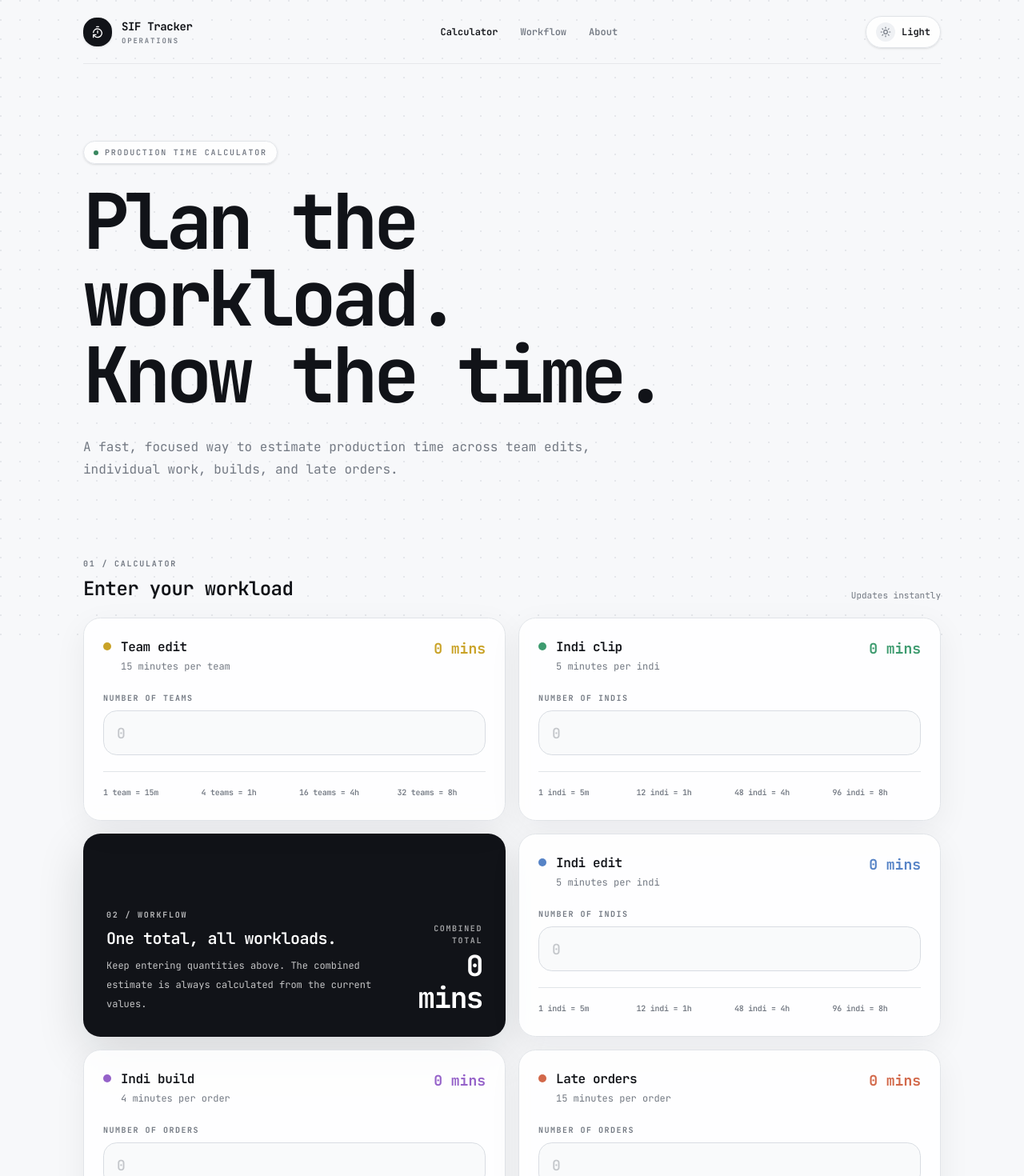
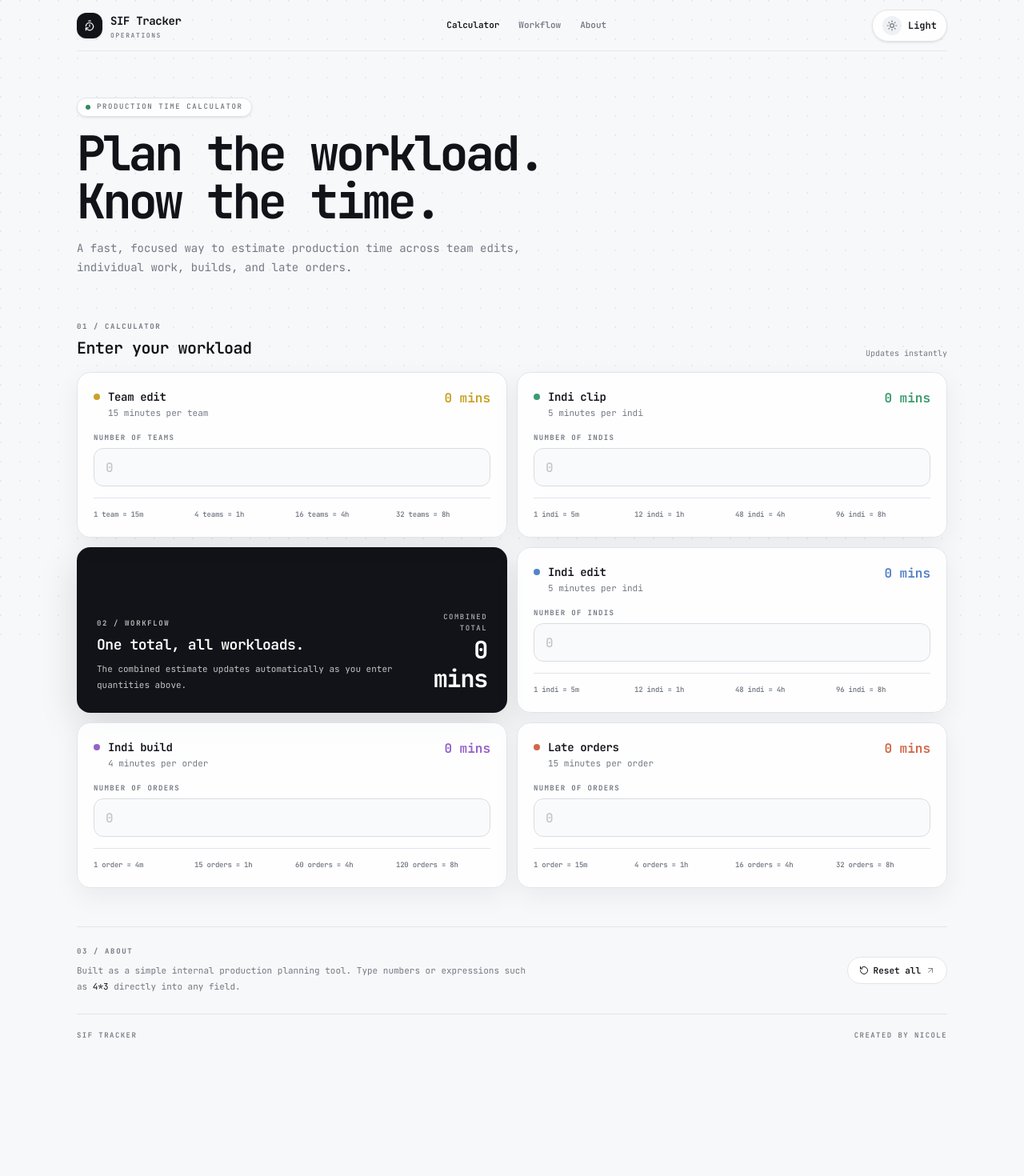
Before and after one commit to nicolelodeontv/siftracker, a Next.js app: page / in a window 1280 px wide. Shown: the top 1470 px of the page at 80% size. After the commit the page ends 1353 px from the top, so only its background shows below. Built offline with nearby package versions, Linux system fonts and the light colour scheme.

Commit message:
Tighten SIF Tracker spacing and proportions

```diff
--- a/app/page.tsx
+++ b/app/page.tsx
@@ -14,46 +14,11 @@ type Workload = {
 }
 
 const workloads: Workload[] = [
-  {
-    id: 'teamEdit',
-    label: 'Team edit',
-    unit: 'teams',
-    minutesPerUnit: 15,
-    accent: 'var(--chart-1)',
-    examples: ['1 team = 15m', '4 teams = 1h', '16 teams = 4h', '32 teams = 8h'],
-  },
-  {
-    id: 'indiClip',
-    label: 'Indi clip',
-    unit: 'indis',
-    minutesPerUnit: 5,
-    accent: 'var(--chart-2)',
-    examples: ['1 indi = 5m', '12 indi = 1h', '48 indi = 4h', '96 indi = 8h'],
-  },
-  {
-    id: 'indiEdit',
-    label: 'Indi edit',
-    unit: 'indis',
-    minutesPerUnit: 5,
-    accent: 'var(--chart-3)',
-    examples: ['1 indi = 5m', '12 indi = 1h', '48 indi = 4h', '96 indi = 8h'],
-  },
-  {
-    id: 'indiBuild',
-    label: 'Indi build',
-    unit: 'orders',
-    minutesPerUnit: 4,
-    accent: 'var(--chart-4)',
-    examples: ['1 order = 4m', '15 orders = 1h', '60 orders = 4h', '120 orders = 8h'],
-  },
-  {
-    id: 'lateOrders',
-    label: 'Late orders',
-    unit: 'orders',
-    minutesPerUnit: 15,
-    accent: 'var(--chart-5)',
-    examples: ['1 order = 15m', '4 orders = 1h', '16 orders = 4h', '32 orders = 8h'],
-  },
+  { id: 'teamEdit', label: 'Team edit', unit: 'teams', minutesPerUnit: 15, accent: 'var(--chart-1)', examples: ['1 team = 15m', '4 teams = 1h', '16 teams = 4h', '32 teams = 8h'] },
+  { id: 'indiClip', label: 'Indi clip', unit: 'indis', minutesPerUnit: 5, accent: 'var(--chart-2)', examples: ['1 indi = 5m', '12 indi = 1h', '48 indi = 4h', '96 indi = 8h'] },
+  { id: 'indiEdit', label: 'Indi edit', unit: 'indis', minutesPerUnit: 5, accent: 'var(--chart-3)', examples: ['1 indi = 5m', '12 indi = 1h', '48 indi = 4h', '96 indi = 8h'] },
+  { id: 'indiBuild', label: 'Indi build', unit: 'orders', minutesPerUnit: 4, accent: 'var(--chart-4)', examples: ['1 order = 4m', '15 orders = 1h', '60 orders = 4h', '120 orders = 8h'] },
+  { id: 'lateOrders', label: 'Late orders', unit: 'orders', minutesPerUnit: 15, accent: 'var(--chart-5)', examples: ['1 order = 15m', '4 orders = 1h', '16 orders = 4h', '32 orders = 8h'] },
 ]
 
 function formatDuration(totalMinutes: number) {
@@ -73,10 +38,8 @@ export default function Page() {
   function calculateValue(value: string): number | null {
     const normalized = value.replace(/\s+/g, '')
     if (!normalized || normalized.length > 200 || !/^[\d+*/().=-]+$/.test(normalized)) return null
-
     const [expression, declaredTotal] = normalized.split('=')
     if (!expression || normalized.split('=').length > 2 || normalized.endsWith('=')) return null
-
     try {
       const tokens = expression.match(/\d+(?:\.\d+)?|[()+*/-]/g) ?? []
       if (tokens.join('') !== expression) return null
@@ -137,141 +100,55 @@ export default function Page() {
 
   return (
     <main className="min-h-screen overflow-hidden bg-background text-foreground">
-      <div className="pointer-events-none fixed inset-0 opacity-[0.45] [background-image:radial-gradient(circle_at_1px_1px,var(--grid-dot)_1px,transparent_0)] [background-size:24px_24px]" />
-
-      <div className="relative mx-auto w-full max-w-6xl px-5 pb-12 sm:px-8 lg:px-10">
-        <nav className="flex h-20 items-center justify-between border-b border-border/80">
-          <div className="flex items-center gap-3">
-            <div className="flex size-9 items-center justify-center rounded-xl bg-primary text-primary-foreground shadow-sm">
-              <TimerReset className="size-4" aria-hidden="true" />
-            </div>
-            <div className="leading-none">
-              <span className="block text-sm font-bold tracking-tight">SIF Tracker</span>
-              <span className="mt-1 block text-[9px] font-semibold uppercase tracking-[0.2em] text-muted-foreground">Operations</span>
-            </div>
+      <div className="pointer-events-none fixed inset-0 opacity-[0.35] [background-image:radial-gradient(circle_at_1px_1px,var(--grid-dot)_1px,transparent_0)] [background-size:24px_24px]" />
+      <div className="relative mx-auto w-full max-w-6xl px-5 pb-8 sm:px-7 lg:px-8">
+        <nav className="flex h-16 items-center justify-between border-b border-border/80">
+          <div className="flex items-center gap-2.5">
+            <div className="flex size-8 items-center justify-center rounded-lg bg-primary text-primary-foreground shadow-sm"><TimerReset className="size-3.5" aria-hidden="true" /></div>
+            <div className="leading-none"><span className="block text-sm font-bold tracking-tight">SIF Tracker</span><span className="mt-1 block text-[8px] font-semibold uppercase tracking-[0.2em] text-muted-foreground">Operations</span></div>
           </div>
-
-          <div className="hidden items-center gap-7 text-xs font-semibold text-muted-foreground md:flex">
+          <div className="hidden items-center gap-6 text-[11px] font-semibold text-muted-foreground md:flex">
             <a href="#calculator" className="text-foreground transition hover:text-primary">Calculator</a>
             <a href="#workflow" className="transition hover:text-foreground">Workflow</a>
             <a href="#about" className="transition hover:text-foreground">About</a>
           </div>
-
           <ThemeToggle />
         </nav>
 
-        <section className="relative py-16 sm:py-20 lg:py-24">
-          <div className="max-w-4xl">
-            <div className="mb-6 inline-flex items-center gap-2 rounded-full border border-border bg-card/80 px-3 py-1.5 text-[10px] font-semibold uppercase tracking-[0.18em] text-muted-foreground shadow-sm backdrop-blur">
-              <span className="size-1.5 rounded-full bg-[var(--sif-green)]" aria-hidden="true" />
-              Production time calculator
-            </div>
-            <h1 className="max-w-4xl text-balance text-5xl font-bold tracking-[-0.06em] text-foreground sm:text-6xl lg:text-8xl">
-              Plan the workload.<br />
-              <span className="text-primary">Know the time.</span>
-            </h1>
-            <p className="mt-7 max-w-2xl text-pretty text-sm leading-7 text-muted-foreground sm:text-base">
-              A fast, focused way to estimate production time across team edits, individual work, builds, and late orders.
-            </p>
+        <section className="py-10 sm:py-12 lg:py-14">
+          <div className="max-w-3xl">
+            <div className="mb-4 inline-flex items-center gap-2 rounded-full border border-border bg-card/80 px-2.5 py-1 text-[9px] font-semibold uppercase tracking-[0.18em] text-muted-foreground shadow-sm backdrop-blur"><span className="size-1.5 rounded-full bg-[var(--sif-green)]" aria-hidden="true" />Production time calculator</div>
+            <h1 className="text-balance text-4xl font-bold tracking-[-0.06em] sm:text-5xl lg:text-6xl">Plan the workload.<br /><span className="text-primary">Know the time.</span></h1>
+            <p className="mt-4 max-w-xl text-sm leading-6 text-muted-foreground">A fast, focused way to estimate production time across team edits, individual work, builds, and late orders.</p>
           </div>
         </section>
 
-        <section id="calculator" aria-labelledby="calculator-heading" className="scroll-mt-24">
-          <div className="mb-5 flex flex-col gap-3 sm:flex-row sm:items-end sm:justify-between">
-            <div>
-              <p className="text-[10px] font-bold uppercase tracking-[0.18em] text-muted-foreground">01 / Calculator</p>
-              <h2 id="calculator-heading" className="mt-2 text-xl font-semibold tracking-tight sm:text-2xl">Enter your workload</h2>
-            </div>
-            <div className="font-mono text-[11px] text-muted-foreground">Updates instantly</div>
+        <section id="calculator" aria-labelledby="calculator-heading" className="scroll-mt-20">
+          <div className="mb-4 flex items-end justify-between gap-4">
+            <div><p className="text-[9px] font-bold uppercase tracking-[0.18em] text-muted-foreground">01 / Calculator</p><h2 id="calculator-heading" className="mt-1.5 text-lg font-semibold tracking-tight sm:text-xl">Enter your workload</h2></div>
+            <div className="font-mono text-[10px] text-muted-foreground">Updates instantly</div>
           </div>
 
-          <div className="grid gap-4 lg:grid-cols-2">
+          <div className="grid gap-3 lg:grid-cols-2">
             {workloads.map((workload, index) => {
               const calculated = calculateValue(values[workload.id])
-              return (
-                <Fragment key={workload.id}>
-                  <article className="group rounded-2xl border border-border bg-card/85 p-5 shadow-[0_12px_40px_var(--card-shadow)] backdrop-blur transition duration-300 hover:-translate-y-0.5 hover:border-primary/30 sm:p-6">
-                    <div className="flex items-start justify-between gap-4">
-                      <div className="flex items-start gap-3">
-                        <span className="mt-1.5 size-2.5 shrink-0 rounded-full" style={{ backgroundColor: workload.accent }} />
-                        <div>
-                          <h3 className="text-base font-semibold tracking-tight">{workload.label}</h3>
-                          <p className="mt-1 text-xs text-muted-foreground">{workload.minutesPerUnit} minutes per {workload.unit.slice(0, -1)}</p>
-                        </div>
-                      </div>
-                      <output aria-live="polite" className="font-mono text-right text-lg font-bold tabular-nums" style={{ color: workload.accent }}>
-                        {formatDuration((calculated ?? 0) * workload.minutesPerUnit)}
-                      </output>
-                    </div>
-
-                    <label className="mt-6 block">
-                      <span className="mb-2 block text-[10px] font-bold uppercase tracking-[0.15em] text-muted-foreground">Number of {workload.unit}</span>
-                      <div className="relative">
-                        <input
-                          type="text"
-                          inputMode="numeric"
-                          value={values[workload.id]}
-                          onChange={(event) => updateValue(workload.id, event.target.value)}
-                          aria-label={`${workload.label} ${workload.unit}`}
-                          placeholder="0"
-                          className="h-14 w-full rounded-xl border border-input bg-background/70 px-4 pr-20 font-mono text-lg font-medium tabular-nums outline-none transition placeholder:text-muted-foreground/40 focus:border-primary focus:ring-4 focus:ring-primary/10"
-                        />
-                        {calculated !== null && (
-                          <output className="pointer-events-none absolute inset-y-0 right-4 flex items-center font-mono text-lg font-semibold tabular-nums text-muted-foreground" aria-label="Calculated result">
-                            {calculated}
-                          </output>
-                        )}
-                      </div>
-                    </label>
-
-                    <div className="mt-5 grid grid-cols-2 gap-x-3 gap-y-2 border-t border-border pt-4 sm:grid-cols-4">
-                      {workload.examples.map((example) => (
-                        <span key={example} className="font-mono text-[10px] font-semibold leading-5 tracking-tight text-muted-foreground transition group-hover:text-foreground">{example}</span>
-                      ))}
-                    </div>
-                  </article>
-
-                  {index === 1 && (
-                    <section id="workflow" className="scroll-mt-24 rounded-2xl border border-primary/20 bg-primary p-6 text-primary-foreground shadow-[0_18px_60px_var(--primary-shadow)] sm:p-7">
-                      <div className="flex h-full flex-col justify-between gap-8 sm:flex-row sm:items-end">
-                        <div className="max-w-md">
-                          <p className="text-[10px] font-bold uppercase tracking-[0.18em] opacity-70">02 / Workflow</p>
-                          <h3 className="mt-2 text-xl font-semibold tracking-tight">One total, all workloads.</h3>
-                          <p className="mt-2 text-xs leading-6 opacity-75">Keep entering quantities above. The combined estimate is always calculated from the current values.</p>
-                        </div>
-                        <div className="sm:text-right">
-                          <span className="block text-[10px] font-bold uppercase tracking-[0.16em] opacity-60">Combined total</span>
-                          <strong className="mt-1 block font-mono text-3xl font-bold tracking-[-0.04em] tabular-nums sm:text-4xl">{formatDuration(totalMinutes)}</strong>
-                        </div>
-                      </div>
-                    </section>
-                  )}
-                </Fragment>
-              )
+              return <Fragment key={workload.id}>
+                <article className="group rounded-xl border border-border bg-card/85 p-4 shadow-[0_10px_32px_var(--card-shadow)] backdrop-blur transition duration-200 hover:border-primary/30 sm:p-5">
+                  <div className="flex items-start justify-between gap-3">
+                    <div className="flex items-start gap-2.5"><span className="mt-1.5 size-2 shrink-0 rounded-full" style={{ backgroundColor: workload.accent }} /><div><h3 className="text-sm font-semibold tracking-tight">{workload.label}</h3><p className="mt-0.5 text-[11px] text-muted-foreground">{workload.minutesPerUnit} minutes per {workload.unit.slice(0, -1)}</p></div></div>
+                    <output aria-live="polite" className="font-mono text-base font-bold tabular-nums" style={{ color: workload.accent }}>{formatDuration((calculated ?? 0) * workload.minutesPerUnit)}</output>
+                  </div>
+                  <label className="mt-4 block"><span className="mb-1.5 block text-[9px] font-bold uppercase tracking-[0.15em] text-muted-foreground">Number of {workload.unit}</span><div className="relative"><input type="text" inputMode="numeric" value={values[workload.id]} onChange={(event) => updateValue(workload.id, event.target.value)} aria-label={`${workload.label} ${workload.unit}`} placeholder="0" className="h-12 w-full rounded-lg border border-input bg-background/70 px-3.5 pr-16 font-mono text-base font-medium tabular-nums outline-none transition placeholder:text-muted-foreground/40 focus:border-primary focus:ring-4 focus:ring-primary/10" />{calculated !== null && <output className="pointer-events-none absolute inset-y-0 right-3.5 flex items-center font-mono text-base font-semibold tabular-nums text-muted-foreground" aria-label="Calculated result">{calculated}</output>}</div></label>
+                  <div className="mt-3.5 grid grid-cols-2 gap-x-2 gap-y-1.5 border-t border-border pt-3 sm:grid-cols-4">{workload.examples.map((example) => <span key={example} className="font-mono text-[9px] font-semibold leading-4 tracking-tight text-muted-foreground transition group-hover:text-foreground">{example}</span>)}</div>
+                </article>
+                {index === 1 && <section id="workflow" className="scroll-mt-20 rounded-xl border border-primary/20 bg-primary p-5 text-primary-foreground shadow-[0_16px_48px_var(--primary-shadow)] sm:p-6"><div className="flex h-full flex-col justify-between gap-5 sm:flex-row sm:items-end"><div className="max-w-sm"><p className="text-[9px] font-bold uppercase tracking-[0.18em] opacity-70">02 / Workflow</p><h3 className="mt-1.5 text-lg font-semibold tracking-tight">One total, all workloads.</h3><p className="mt-1.5 text-[11px] leading-5 opacity-75">The combined estimate updates automatically as you enter quantities above.</p></div><div className="sm:text-right"><span className="block text-[9px] font-bold uppercase tracking-[0.16em] opacity-60">Combined total</span><strong className="mt-0.5 block font-mono text-2xl font-bold tracking-[-0.04em] tabular-nums sm:text-3xl">{formatDuration(totalMinutes)}</strong></div></div></section>}
+              </Fragment>
             })}
           </div>
         </section>
 
-        <section id="about" className="mt-16 scroll-mt-24 border-y border-border py-8 sm:mt-20 sm:flex sm:items-center sm:justify-between sm:gap-8">
-          <div>
-            <p className="text-[10px] font-bold uppercase tracking-[0.18em] text-muted-foreground">03 / About</p>
-            <p className="mt-2 max-w-xl text-xs leading-6 text-muted-foreground">Built as a simple internal production planning tool. Type numbers or expressions such as <span className="font-mono text-foreground">4*3</span> directly into any field.</p>
-          </div>
-          <button
-            type="button"
-            onClick={reset}
-            className="mt-5 inline-flex shrink-0 items-center justify-center gap-2 rounded-full border border-border bg-card px-4 py-2.5 text-xs font-semibold transition hover:bg-accent focus-visible:outline-none focus-visible:ring-2 focus-visible:ring-ring sm:mt-0"
-          >
-            <RotateCcw className="size-3.5" aria-hidden="true" />
-            Reset all
-            <ArrowUpRight className="size-3.5 opacity-50" aria-hidden="true" />
-          </button>
-        </section>
-
-        <footer className="flex flex-col gap-2 py-6 text-[10px] font-semibold uppercase tracking-[0.16em] text-muted-foreground sm:flex-row sm:items-center sm:justify-between">
-          <span>SIF Tracker</span>
-          <span>Created by Nicole</span>
-        </footer>
+        <section id="about" className="mt-10 scroll-mt-20 border-y border-border py-6 sm:mt-12 sm:flex sm:items-center sm:justify-between sm:gap-6"><div><p className="text-[9px] font-bold uppercase tracking-[0.18em] text-muted-foreground">03 / About</p><p className="mt-1.5 max-w-xl text-[11px] leading-5 text-muted-foreground">Built as a simple internal production planning tool. Type numbers or expressions such as <span className="font-mono text-foreground">4*3</span> directly into any field.</p></div><button type="button" onClick={reset} className="mt-4 inline-flex shrink-0 items-center justify-center gap-1.5 rounded-full border border-border bg-card px-3.5 py-2 text-[11px] font-semibold transition hover:bg-accent focus-visible:outline-none focus-visible:ring-2 focus-visible:ring-ring sm:mt-0"><RotateCcw className="size-3" aria-hidden="true" />Reset all<ArrowUpRight className="size-3 opacity-50" aria-hidden="true" /></button></section>
+        <footer className="flex flex-col gap-1.5 py-5 text-[9px] font-semibold uppercase tracking-[0.16em] text-muted-foreground sm:flex-row sm:items-center sm:justify-between"><span>SIF Tracker</span><span>Created by Nicole</span></footer>
       </div>
     </main>
   )
```
